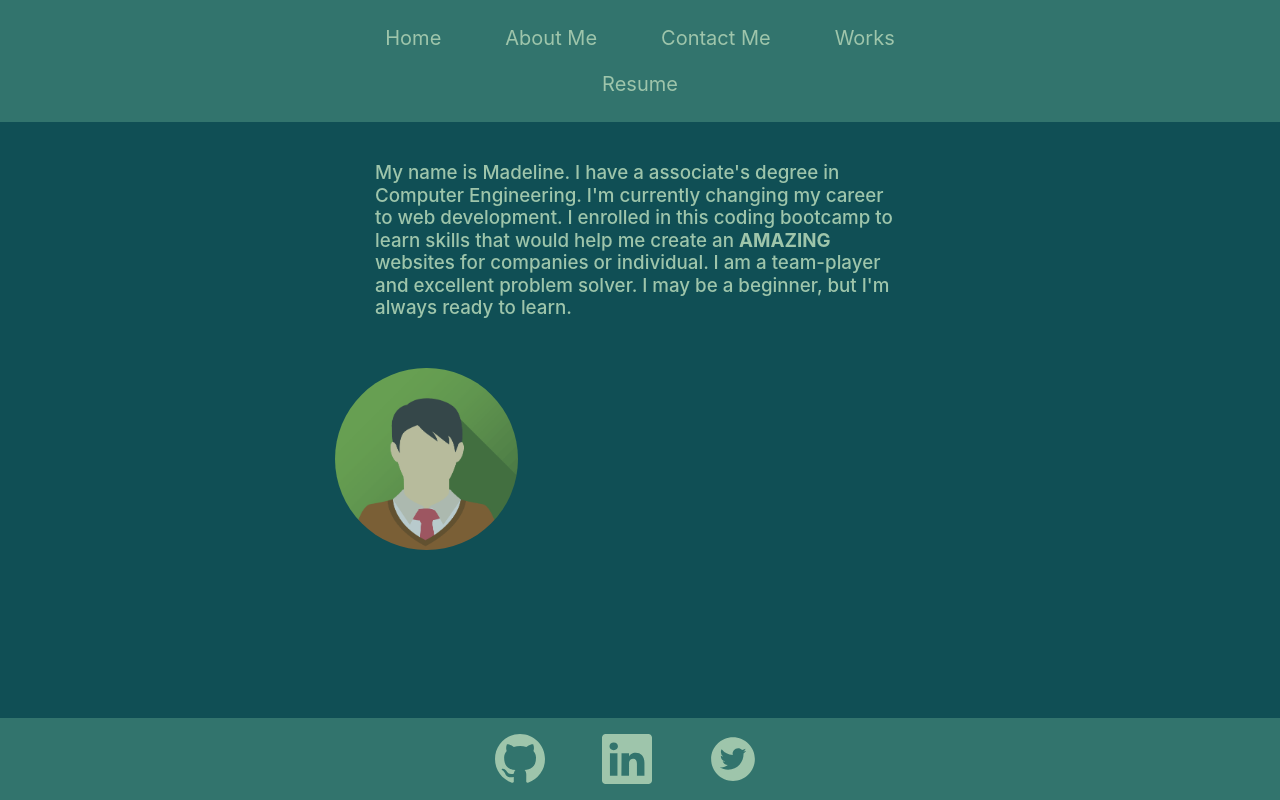
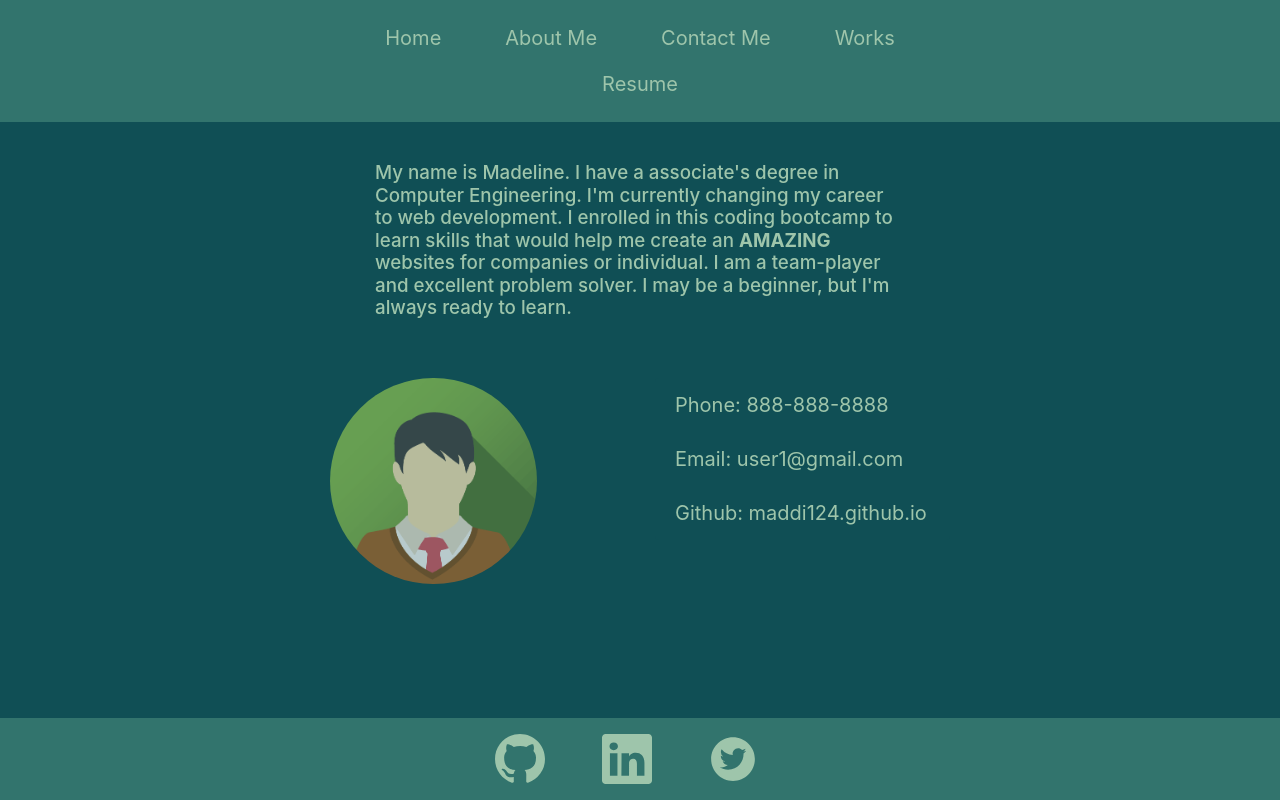
Before and after one commit to maddi124/React-Portfolio, a React (Create React App) app: page /AboutMe in a window 1280 px wide. Built offline with nearby package versions, Linux system fonts and the light colour scheme.

Commit message:
about me info

```diff
--- a/src/assets/style.css
+++ b/src/assets/style.css
@@ -73,3 +73,12 @@
     opacity: 0.7;
     border-radius: 50%;
 }
+.list-group-item{
+    background-color:var(--tertiarty);
+    border:none;
+    color: var(--secondary);
+    font-size: 20px;
+}
+.second{
+    padding: 10px;
+}
--- a/src/components/AboutMe/index.js
+++ b/src/components/AboutMe/index.js
@@ -11,10 +11,17 @@
     </div>
 
     </div>
-    <div class="container">
+    <div class="container second">
         <div class="row">
             <div class="col">
-                <img src={avatarImage} style={{ width: "30%" }} alt="placeholder" class="avatar"/>
+                <img src={avatarImage} style={{ width: "70%" }} alt="placeholder" class="avatar"/>
+            </div>
+            <div class="col-6">
+            <ul class="list-group">
+                <il class="list-group-item">Phone: 888-888-8888</il>
+                <il class="list-group-item">Email: user1@gmail.com</il>
+                <il class="list-group-item">Github: maddi124.github.io</il>
+            </ul>
             </div>
         </div>
     </div>
```
